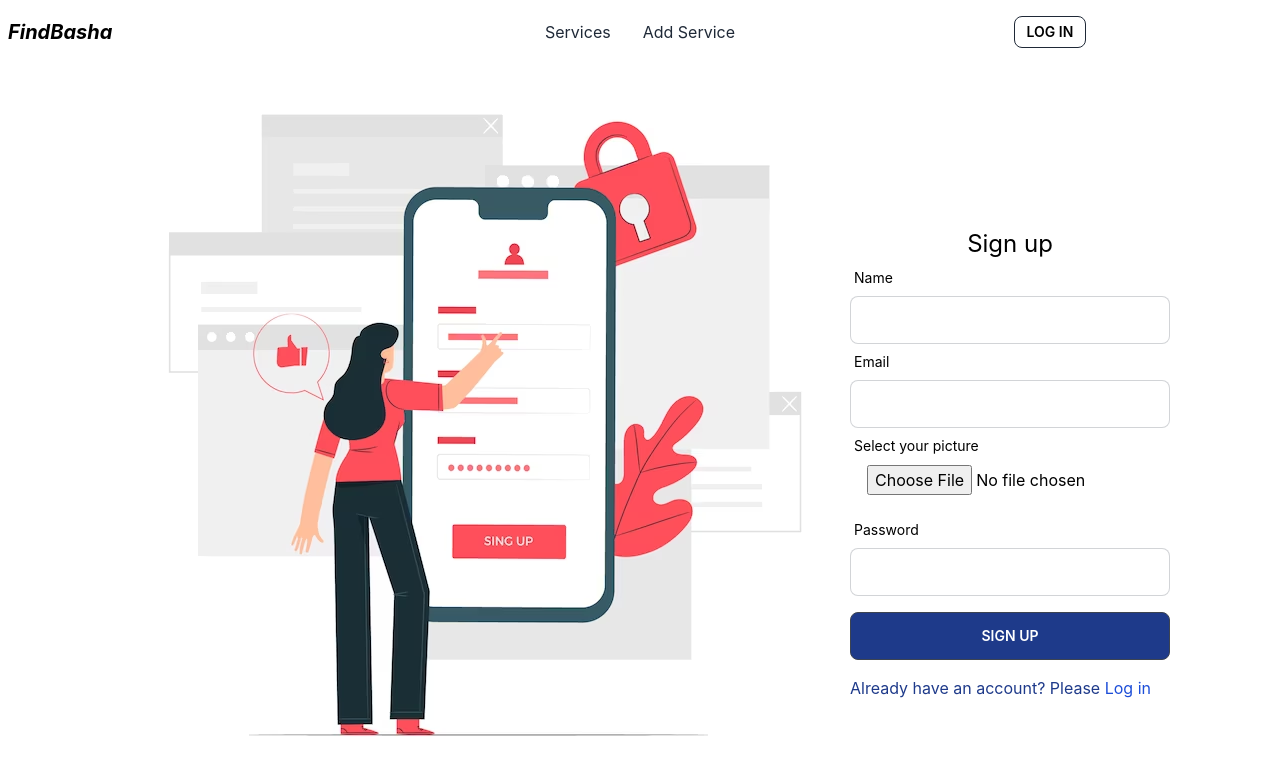
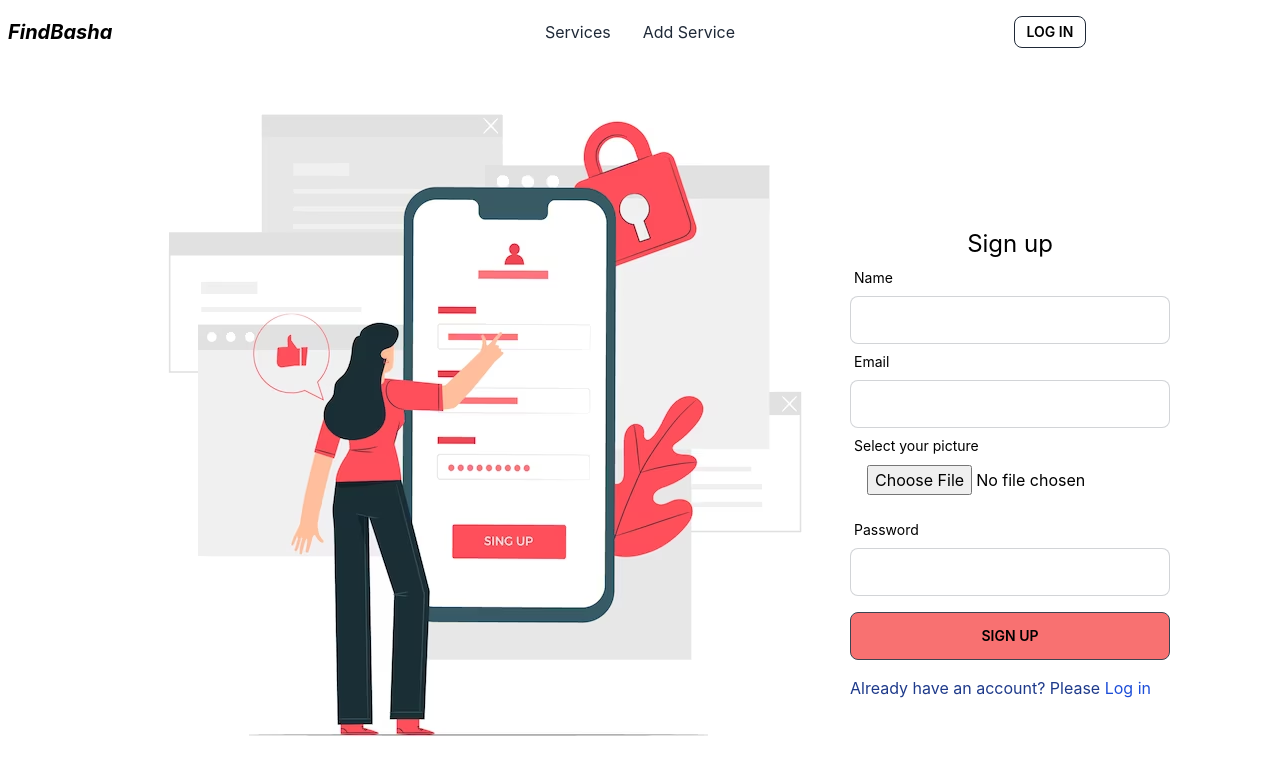
Before and after one commit to 2ndjoy/newBashaVara, a React (Create React App) app: page /register in a window 1280 px wide. Shown: the top 774 px of the page. Built offline with nearby package versions, Linux system fonts and the light colour scheme; no server answers.

Commit message:
first commit

```diff
--- a/src/Components/Authentication/Register.js
+++ b/src/Components/Authentication/Register.js
@@ -134,7 +134,7 @@ const Register = () => {
             )}
 
             <input
-              className="btn bg-blue-900 text-white w-full my-4"
+              className="btn bg-red-400 text-black w-full my-4"
               value="Sign up"
               type="submit"
             />
```
